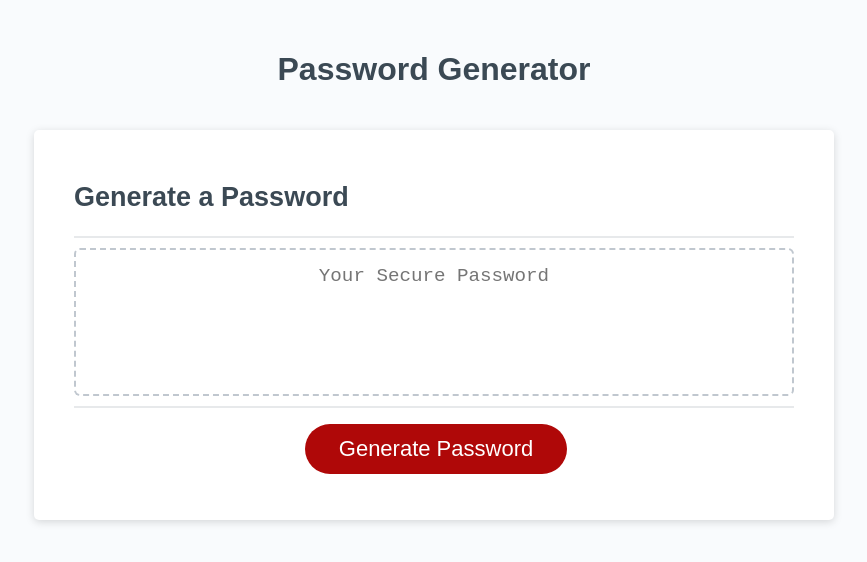
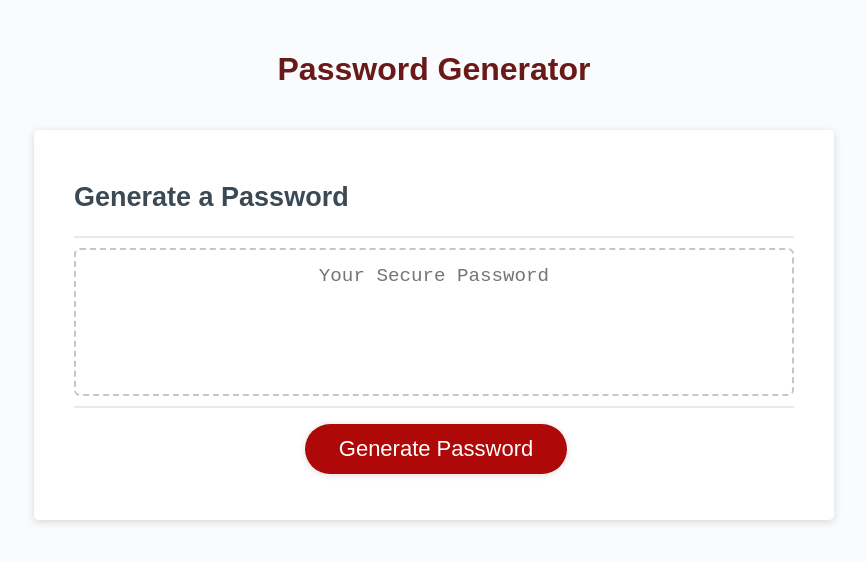
Before and after one commit to lorettarehm/Password-Generator, a plain HTML site: page index.html in a window 1280 px wide. Shown: the whole page, without its empty margins (206-1073 px from the left). Drawn offline with Linux system fonts and the light colour scheme.

Commit message:
Updated README and fixed CSS property for button box-shadow

```diff
--- a/assets/css/style.css
+++ b/assets/css/style.css
@@ -27,7 +27,7 @@ header {
   text-align: center;
   padding: 20px;
   padding-top: 0px;
-  color: hsl(206, 17%, 28%);
+  color: rgb(106, 25, 25);
 }
 
 .card {
@@ -76,8 +76,7 @@ header {
   border: none;
   background-color: hsl(360, 91%, 36%);
   border-radius: 25px;
-  box-shadow: rgba(0, 0, 0, 0.1) 0px 1px 6px 0px rgba(0, 0, 0, 0.2) 0px 1px 1px
-    0px;
+  box-shadow: 0px 1px 6px 1px rgba(0, 0, 0, 0.1);
   color: hsl(0, 0%, 100%);
   display: inline-block;
   font-size: 22px;
--- a/assets/script/script.js
+++ b/assets/script/script.js
@@ -100,9 +100,7 @@ var upperCasedCharacters = [
 ];
 
 // Function to prompt user for password options
-function getPasswordOptions() {
-
-    // Variable for concatenated array that contain all options chosen by the user
+function getPasswordOptions() { // Variable for concatenated array that contain all options chosen by the user
     var arrDomain = [];
 
     // Variable to check if there are no options chosen
@@ -153,9 +151,12 @@ function getRandom(arr) { // Get index with random
 
 // Function to generate password with user input
 function generatePassword(arrDomain) {
-  var userQtCharacter = prompt('How many characters you want? Minimum is 10 and maximum is 64.');
 
     var finalPassword = '';
+
+    // Skip logic if arrDomain is empty
+    if (arrDomain.length !== 0) {
+        var userQtCharacter = prompt('How many characters you want? Minimum is 10 and maximum is 64.');
         // Validate if quantity of characters chosen by the user is a number
         if (isNaN(Number(userQtCharacter))) {
             alert("Invalide value, please select a number.");
@@ -164,6 +165,7 @@ function generatePassword(arrDomain) {
         } else {
             for (var i = 0; i < Number(userQtCharacter); i++) {
                 finalPassword += getRandom(arrDomain);
+            }
         }
     }
 
```
Also changed, not shown: index.html (+5 -10 lines), assets/05-javascript-challenge-demo.png (deleted), assets/images/lorettarehm.github.io_Password-Generator.png (added), 2 other files. Lines whose indentation alone changed are shown as unchanged.
